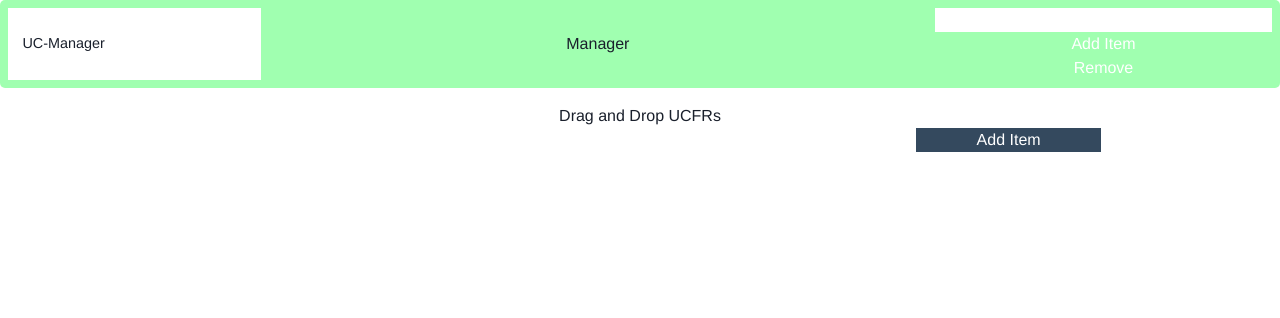
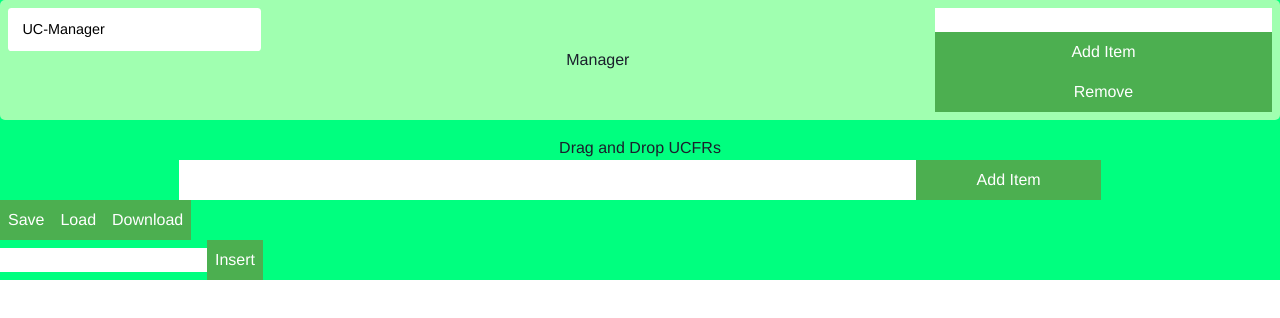
Before and after one commit to mikhael-dantas/tests_provider_front, a Next.js app: page / in a window 1280 px wide. Shown: the top 318 px of the page. Built offline with nearby package versions, Linux system fonts and the light colour scheme.

Commit message:
updating styles

```diff
--- a/src/pages/index.tsx
+++ b/src/pages/index.tsx
@@ -453,9 +453,9 @@ return (
         style={{
 
     }}>
-        <select onChange={currentUcfrsHandlerSelect}>
+        <select className={'select'} onChange={currentUcfrsHandlerSelect}>
         {ucfrs.ucfrs.map((model, i) => (
-        <option key={i} value={`${model.type}-${model.category}`}>{model.type}-{model.category}</option>
+        <option className={'option'} key={i} value={`${model.type}-${model.category}`}>{model.type}-{model.category}</option>
         ))}
         </select>
         <h1>{currentUcfrs.current.category}</h1>
@@ -464,9 +464,9 @@ return (
           display: "flex",
           flexDirection: "column"
         }}>
-          <input type="text" value={ucfrs.newUcfr} onChange={handleChangeUCFRInput} />
-          <button onClick={addUcfr}>Add Item</button>
-          <button onClick={delUcfr}>Remove</button>
+          <input className={'input'} type="text" value={ucfrs.newUcfr} onChange={handleChangeUCFRInput} />
+          <button className={'button'} onClick={addUcfr}>Add Item</button>
+          <button className={'button'} onClick={delUcfr}>Remove</button>
         </div>
     </div>
 
@@ -484,8 +484,8 @@ return (
         <h3>Drag and Drop UCFRs</h3>
 
         <div className="item-insertion">
-          <input type="text" value={ucfrs.newItem} onChange={handleChange} />
-          <button onClick={addItem}>Add Item</button>
+          <input className={'input'} type="text" value={ucfrs.newItem} onChange={handleChange} />
+          <button className={'button'} onClick={addItem}>Add Item</button>
         </div>
 
         <div className="card-body"
@@ -513,10 +513,10 @@ return (
                 <div className='item-ucfr'
                 style={{
                 }}>
-                <input type="checkbox" checked={item.done} onChange={() => toggleItem(item.id)} />
+                <input className={'input'} type="checkbox" checked={item.done} onChange={() => toggleItem(item.id)} />
                 {item.name}
-                <button onClick={() => removeItem(item.id)}>Remove</button>
-                <button onClick={() => editItemViaAlertInput(item.id)}>Edit</button>
+                <button className={'button'} onClick={() => removeItem(item.id)}>Remove</button>
+                <button className={'button'} onClick={() => editItemViaAlertInput(item.id)}>Edit</button>
                 </div>
                 <div className='dependencies-tab'>
                 {/* select to add dependency using other items name as option and adding by their id */}
@@ -531,23 +531,23 @@ return (
                 <div className='adddelete'>
                     <div>
                       ADD
-                      <select onChange={(e) => addDependency(item.id, e.target.value)}>
+                      <select className={'select'} onChange={(e) => addDependency(item.id, e.target.value)}>
                           {/* list every single item in the list every ucfr */}
-                          <option value="null">Select</option>
+                          <option className={'option'} value="null">Select</option>
                           {ucfrs.ucfrs.map((model, i) => (
                           model.list.map(item => (
-                          <option key={item.id} value={item.id}>{model.type +'-'+ model.category +'| '+item.name}</option>
+                          <option className={'option'} key={item.id} value={item.id}>{model.type +'-'+ model.category +'| '+item.name}</option>
                           ))
                           ))}
                       </select>
                       </div>
                       <div>
                           DELETE
-                          <select onChange={(e) => removeDependency(item.id, e.target.value)}>
+                          <select className={'select'} onChange={(e) => removeDependency(item.id, e.target.value)}>
                             {/* list every single dependency of this item as option */}
-                            <option value="null">Select</option>
+                            <option className={'option'} value="null">Select</option>
                             {item.dependencies.map(dependency => (
-                            <option key={dependency} value={dependency}>{findDependencyName(dependency)}</option>
+                            <option className={'option'} key={dependency} value={dependency}>{findDependencyName(dependency)}</option>
                             ))}
                           </select>
                       </div>
@@ -560,12 +560,12 @@ return (
     </div>
     </div>
     <div>
-    <button onClick={saveUcfrsInLocalStorage}>Save</button>
-    <button onClick={loadUcfrsFromLocalStorage}>Load</button>
-    <button onClick={downloadUcfrsAsJson}>Download</button>
+    <button className={'button'} onClick={saveUcfrsInLocalStorage}>Save</button>
+    <button className={'button'} onClick={loadUcfrsFromLocalStorage}>Load</button>
+    <button className={'button'} onClick={downloadUcfrsAsJson}>Download</button>
     </div>
-    <input type="text" onChange={(e) => {setJsonInsert(e.target.value)}}/>
-    <button onClick={insertucfrsFromJson}>Insert</button>
+    <input className={'input'} type="text" onChange={(e) => {setJsonInsert(e.target.value)}}/>
+    <button className={'button'} onClick={insertucfrsFromJson}>Insert</button>
   </div>
 );
 }
--- a/src/style.css
+++ b/src/style.css
@@ -9,7 +9,7 @@
    font-family: 'Franklin Gothic Medium', 'Arial Narrow', Arial, sans-serif;
 }
 
-body {
+.App {
    background-color: springgreen;
 }
 
@@ -50,7 +50,7 @@ body {
    align-items: center;
 }
 
-button {
+.button {
    background-color: #4CAF50; /* Green */
    border: none;
    color: white;
@@ -62,11 +62,11 @@ button {
    cursor: pointer;
 }
 
-button:hover {
+.button:hover {
    background-color: #3e8e41;
 }
 
-select {
+.select {
    /* Reset Select */
    appearance: none;
    outline: 0;
@@ -75,7 +75,7 @@ select {
    /* Personalize */
    flex: 1;
    padding: 0 1em;
-   color: #black;
+   color: black;
    background-color: var(--darkgray);
    background-image: none;
    cursor: pointer;
@@ -83,7 +83,7 @@ select {
    width: 6rem;
 }
 /* Remove IE arrow */
-select::-ms-expand {
+.select::-ms-expand {
    display: none;
 }
 /* Custom Select wrapper */
```
